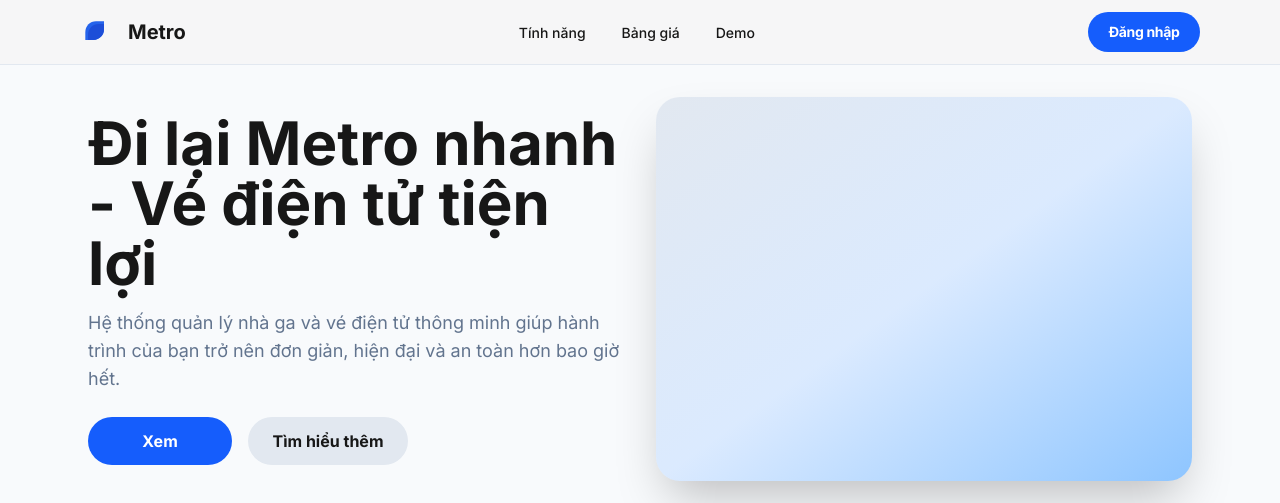
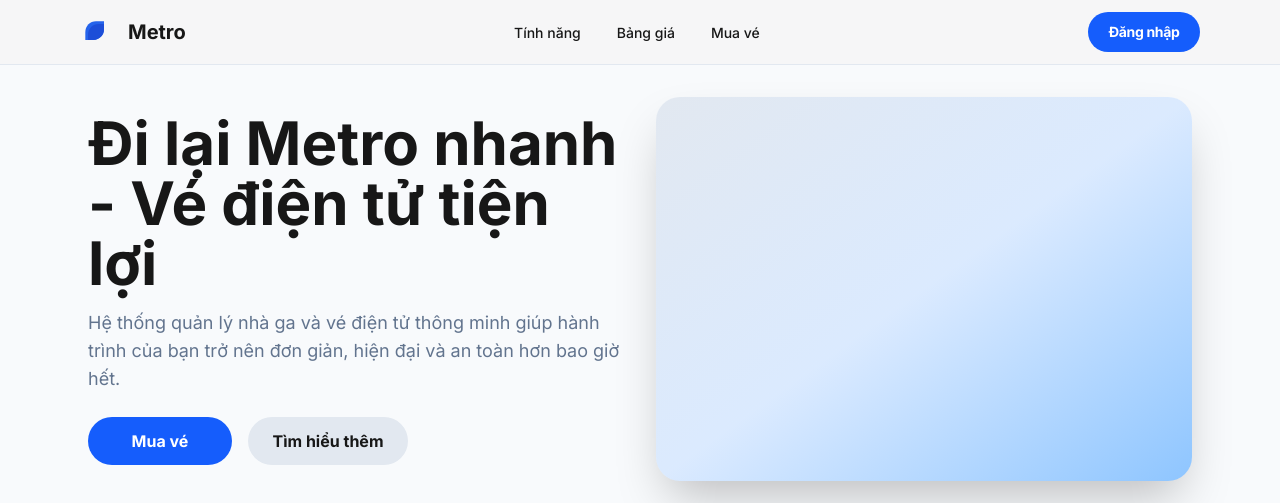
Before and after one commit to Ngocphuoc2206/metro-station-management, a Next.js app: page / in a window 1280 px wide. Shown: the top 503 px of the page. Built offline with nearby package versions, Linux system fonts and the light colour scheme; no server answers.

Commit message:
update landingpage

```diff
--- a/src/components/organisms/LoginForm/LoginForm.tsx
+++ b/src/components/organisms/LoginForm/LoginForm.tsx
@@ -44,7 +44,13 @@ export default function LoginForm() {
             token: response.data.token,
           }),
         );
-        router.push(ROLE_PATHS[response.data.role] ?? "/auth/login");
+        const redirectTo =
+          typeof router.query.redirectTo === "string" &&
+          router.query.redirectTo.startsWith("/") &&
+          !router.query.redirectTo.startsWith("//")
+            ? router.query.redirectTo
+            : undefined;
+        router.push(redirectTo ?? ROLE_PATHS[response.data.role] ?? "/auth/login");
         return;
       }
       const message =
--- a/src/components/organisms/UserHeader/UserHeader.tsx
+++ b/src/components/organisms/UserHeader/UserHeader.tsx
@@ -1,13 +1,21 @@
 import Link from "next/link";
+import { useSelector } from "react-redux";
+import type { RootState } from "@stores/index";
 
+const BUY_TICKET_PATH = "/passenger-page/buy-tickets-step-1";
+const LOGIN_TO_BUY_TICKET_PATH = `/auth/login?redirectTo=${encodeURIComponent(
+  BUY_TICKET_PATH,
+)}`;
 
 const NAV_ITEMS = [
   { label: "Tính năng", href: "#features" },
   { label: "Bảng giá", href: "#pricing" },
-  { label: "Demo", href: "#demo" },
+  { label: "Mua vé", href: BUY_TICKET_PATH, requiresAuth: true },
 ];
 
 export const UserHeader = () => {
+  const { isLoggedIn } = useSelector((state: RootState) => state.userReducer);
+
   return (
     <header className="w-full border-b border-slate-200 bg-neutral-100/80 backdrop-blur-[6px]">
       <div className="mx-auto flex w-full max-w-[1200px] items-center justify-between gap-4 px-6 py-3 md:px-10">
@@ -47,7 +55,11 @@ export const UserHeader = () => {
             {NAV_ITEMS.map((item) => (
               <li key={item.label}>
                 <Link
-                  href={item.href}
+                  href={
+                    item.requiresAuth && !isLoggedIn
+                      ? LOGIN_TO_BUY_TICKET_PATH
+                      : item.href
+                  }
                   className="text-sm font-medium leading-5 text-neutral-900 transition-colors hover:text-blue-600"
                 >
                   {item.label}
--- a/src/components/organisms/UserHero/UserHero.tsx
+++ b/src/components/organisms/UserHero/UserHero.tsx
@@ -1,10 +1,11 @@
 import Link from "next/link";
 
 type UserHeroProps = {
+  buyTicketHref: string;
   statsText?: string;
 };
 
-export const UserHero = ({ statsText }: UserHeroProps) => {
+export const UserHero = ({ buyTicketHref, statsText }: UserHeroProps) => {
   return (
     <section className="mx-auto inline-flex w-full max-w-[1120px] flex-col items-center justify-start gap-8 lg:flex-row">
       <div className="flex flex-1 flex-col items-start justify-center gap-6">
@@ -32,11 +33,11 @@ export const UserHero = ({ statsText }: UserHeroProps) => {
 
         <div className="inline-flex w-full flex-wrap items-start justify-start gap-4">
           <Link
-            href="#demo"
+            href={buyTicketHref}
             className="flex h-12 min-w-36 items-center justify-center rounded-3xl bg-blue-600 px-7 text-base font-bold leading-6 text-white transition-colors hover:bg-blue-700"
           >
             <span className="inline-flex flex-col items-center justify-start overflow-hidden">
-              <span className="h-6 w-20 text-center">Xem Demo</span>
+              <span className="h-6 w-20 text-center">Mua vé</span>
             </span>
           </Link>
 
--- a/src/components/templates/withAuth.tsx
+++ b/src/components/templates/withAuth.tsx
@@ -5,33 +5,123 @@ import type { ComponentType } from "react";
 import type { RootState } from "@stores/index";
 import type { UserRole } from "@stores/slices/userSlice";
 import { introspectToken } from "@features/auth/authApi";
-import { clearUser } from "@stores/slices/userSlice";
+import { clearUser, loginSuccess } from "@stores/slices/userSlice";
 
 type WithAuthOptions = {
-  /** Nếu không truyền → chỉ cần đăng nhập, không cần role cụ thể */
   allowedRoles?: UserRole[];
 };
 
-/**
- * HOC bảo vệ route phía client (FE-06).
- * - Chưa đăng nhập → redirect /auth/login?redirectTo=<current>
- * - Đăng nhập nhưng sai role → redirect /unauthorized
- * - Token hết hạn (server xác nhận) → xóa session, redirect login
- */
+function decodeJwtPayload(token?: string): Record<string, unknown> | null {
+  if (!token) return null;
+
+  try {
+    const payload = token.split(".")[1];
+    if (!payload) return null;
+
+    const normalized = payload.replace(/-/g, "+").replace(/_/g, "/");
+    const padded = normalized.padEnd(
+      normalized.length + ((4 - (normalized.length % 4)) % 4),
+      "=",
+    );
+
+    return JSON.parse(atob(padded)) as Record<string, unknown>;
+  } catch {
+    return null;
+  }
+}
+
+function mapRoleValue(value: unknown): UserRole | null {
+  if (typeof value !== "string") return null;
+
+  const normalized = value.toUpperCase();
+  if (normalized.includes("ADMIN")) return "admin";
+  if (normalized.includes("STAFF")) return "staff";
+  if (normalized.includes("SCANNER")) return "scanner";
+  if (normalized.includes("PASSENGER")) return "passenger";
+
+  return null;
+}
+
+function findRole(value: unknown): UserRole | null {
+  if (!value) return null;
+
+  const directRole = mapRoleValue(value);
+  if (directRole) return directRole;
+
+  if (Array.isArray(value)) {
+    for (const item of value) {
+      const role = findRole(item);
+      if (role) return role;
+    }
+  }
+
+  if (typeof value === "object") {
+    const item = value as Record<string, unknown>;
+    return (
+      findRole(item.roleName) ??
+      findRole(item.roleId) ??
+      findRole(item.name) ??
+      findRole(item.authority)
+    );
+  }
+
+  return null;
+}
+
+function restoreUserFromToken(token: string) {
+  const payload = decodeJwtPayload(token);
+  const role =
+    findRole(payload?.roles) ??
+    findRole(payload?.authorities) ??
+    findRole(payload?.scope) ??
+    findRole(payload?.role) ??
+    findRole(payload?.roleName) ??
+    findRole(payload?.roleId);
+
+  if (!role) return null;
+
+  const email =
+    typeof payload?.email === "string"
+      ? payload.email
+      : typeof payload?.sub === "string"
+        ? payload.sub
+        : "";
+  const name =
+    typeof payload?.fullName === "string"
+      ? payload.fullName
+      : email
+        ? email.split("@")[0]
+        : "Metro user";
+
+  return { name, email, role, token };
+}
+
 export function withAuth<P extends object>(
   WrappedComponent: ComponentType<P>,
-  options: WithAuthOptions = {}
+  options: WithAuthOptions = {},
 ) {
   function AuthGuard(props: P) {
     const router = useRouter();
     const dispatch = useDispatch();
     const { isLoggedIn, role } = useSelector(
-      (state: RootState) => state.userReducer
+      (state: RootState) => state.userReducer,
     );
     const [tokenChecked, setTokenChecked] = useState(false);
 
     useEffect(() => {
+      const token = typeof window !== "undefined"
+        ? localStorage.getItem("authToken")
+        : null;
+
       if (!isLoggedIn) {
+        if (token) {
+          const restoredUser = restoreUserFromToken(token);
+          if (restoredUser) {
+            dispatch(loginSuccess(restoredUser));
+            return;
+          }
+        }
+
         router.replace(`/auth/login?redirectTo=${encodeURIComponent(router.asPath)}`);
         return;
       }
@@ -41,12 +131,6 @@ export function withAuth<P extends object>(
         return;
       }
 
-      // ── FE-06: Introspect token với server ────────────────────────────────
-      const token = typeof window !== "undefined"
-        ? localStorage.getItem("authToken")
-        : null;
-
-      // Không có token nhưng Redux vẫn nghĩ đang đăng nhập → session lỗi
       if (!token) {
         dispatch(clearUser());
         router.replace(`/auth/login?redirectTo=${encodeURIComponent(router.asPath)}`);
@@ -55,7 +139,6 @@ export function withAuth<P extends object>(
 
       introspectToken(token).then((result) => {
         if (!result.valid) {
-          // Token hết hạn → xóa session, redirect login
           dispatch(clearUser());
           localStorage.clear();
           sessionStorage.clear();
@@ -67,10 +150,8 @@ export function withAuth<P extends object>(
     // eslint-disable-next-line react-hooks/exhaustive-deps
     }, [isLoggedIn, role]);
 
-    // Chưa login hoặc sai role → không render
     if (!isLoggedIn) return null;
     if (options.allowedRoles && role && !options.allowedRoles.includes(role)) return null;
-    // Đang check introspect → chờ
     if (!tokenChecked) return null;
 
     return <WrappedComponent {...props} />;
--- a/src/pages/dashboard/[role].tsx
+++ b/src/pages/dashboard/[role].tsx
@@ -23,7 +23,7 @@ export default function DashboardRedirect() {
     } else if (role && PORTAL_PATHS[role]) {
       router.replace(PORTAL_PATHS[role]);
     } else {
-      router.replace("/auth/login");
+      router.replace("/");
     }
   }, [urlRole, role, router]);
 
--- a/src/pages/index.tsx
+++ b/src/pages/index.tsx
@@ -4,17 +4,19 @@ import { UserHero } from "@components/organisms/UserHero/UserHero";
 import { UserFeature } from "@components/organisms/UserFeature/UserFeature";
 import { UserHowItWorks } from "@components/organisms/UserHowItWorks/UserHowItWorks";
 import { UserRoleShowcase } from "@components/organisms/UserRoleShowcase/UserRoleShowcase";
-import { useRouter } from "next/router";
 import { RootState } from "@/stores";
 import { useSelector } from "react-redux";
-import { ROLE_PATHS } from "@/const/Role";
 import { publicApi } from "@features/public/publicApi";
 
 
+const BUY_TICKET_PATH = "/passenger-page/buy-tickets-step-1";
+const LOGIN_TO_BUY_TICKET_PATH = `/auth/login?redirectTo=${encodeURIComponent(
+  BUY_TICKET_PATH,
+)}`;
+
 
 export default function HomePage() {
-  const router = useRouter();
-  const { isLoggedIn, role } = useSelector(
+  const { isLoggedIn } = useSelector(
     (state: RootState) => state.userReducer,
   );
 
@@ -23,12 +25,6 @@ export default function HomePage() {
     stations: number;
     ticketTypes: number;
   } | null>(null);
-
-  useEffect(() => {
-    if (isLoggedIn && role && ROLE_PATHS[role]) {
-      router.replace(ROLE_PATHS[role]);
-    }
-  }, [isLoggedIn, role, router]);
 
   useEffect(() => {
     let cancelled = false;
@@ -61,11 +57,12 @@ export default function HomePage() {
     return `Hiện có ${landingCounts.routes} tuyến · ${landingCounts.stations} nhà ga · ${landingCounts.ticketTypes} loại vé`;
   }, [landingCounts]);
 
-  if (isLoggedIn) return null;
-
   return (
     <div className="space-y-20 pb-8 lg:space-y-24 lg:pb-12">
-      <UserHero statsText={statsText} />
+      <UserHero
+        buyTicketHref={isLoggedIn ? BUY_TICKET_PATH : LOGIN_TO_BUY_TICKET_PATH}
+        statsText={statsText}
+      />
       <UserFeature />
       <UserHowItWorks />
       <UserRoleShowcase />
--- a/src/stores/store.ts
+++ b/src/stores/store.ts
@@ -9,7 +9,7 @@ import {
   PURGE,
   REGISTER,
 } from "redux-persist";
-import storageSession from "redux-persist/lib/storage/session";
+import storage from "redux-persist/lib/storage";
 
 import userReducer from "./slices/userSlice";
 import layoutReducer from "./slices/layoutSlice";
@@ -22,7 +22,7 @@ const rootReducer = combineReducers({
 const persistConfig = {
   key: "root",
   version: 1,
-  storage: storageSession,
+  storage,
 };
 
 const persistedReducer = persistReducer(persistConfig, rootReducer);
```
